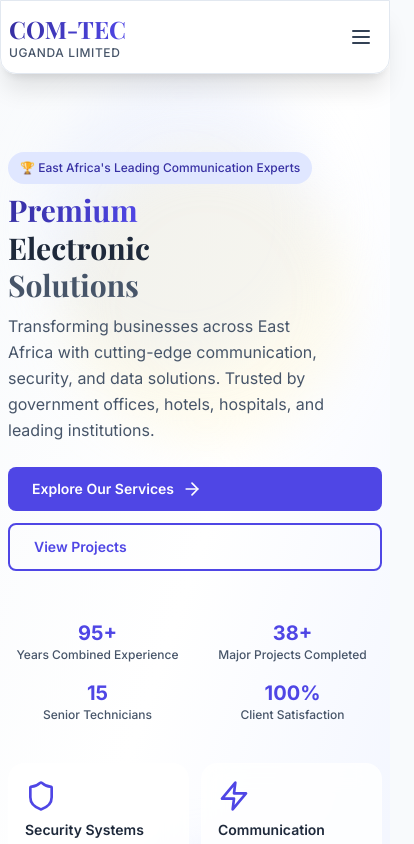
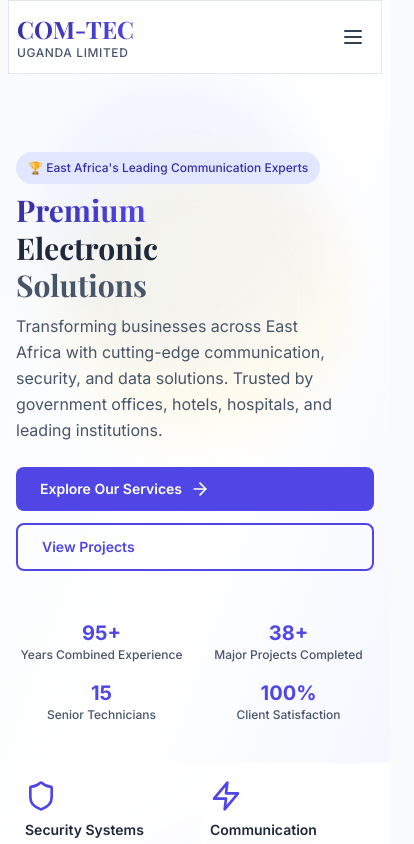
Before and after one commit to pirwoth/Com-Tec, a React (Vite) app: page / in a window 390 px wide. Shown: the top 844 px of the page, 414 px wide, since content can reach past the window. Built offline with nearby package versions, Linux system fonts and the light colour scheme; the HTML template or start-up script is replaced by a standard one.

Commit message:
Fix mobile menu: always full width, links visible, smooth animation, and improved responsiveness

```diff
--- a/src/index.css
+++ b/src/index.css
@@ -9,12 +9,15 @@
 
   body {
     @apply bg-slate-50 text-slate-900;
+    overflow-x: hidden;
   }
 
   /* Add top padding for mobile to prevent navbar overlap */
   @media (max-width: 767px) {
     #home, #services, #projects, #about, #contact {
       padding-top: 4.5rem;
+      min-height: 100vh;
+      box-sizing: border-box;
     }
   }
 }
@@ -33,7 +36,7 @@
   }
 
   .section-padding {
-    @apply py-12 sm:py-20 lg:py-32;
+    @apply py-8 sm:py-12 md:py-20 lg:py-32;
   }
 }
 
@@ -61,7 +64,15 @@
   display: block;
 }
 
-/* Prevent horizontal scroll on mobile */
-body {
-  overflow-x: hidden;
+/* Utility for full-width sections on mobile */
+@media (max-width: 767px) {
+  section, footer, header, nav, main, .glass-effect {
+    border-radius: 0 !important;
+    box-shadow: none !important;
+    max-width: 100vw !important;
+    width: 100vw !important;
+    margin: 0 !important;
+    padding-left: 0.5rem !important;
+    padding-right: 0.5rem !important;
+  }
 }
```
